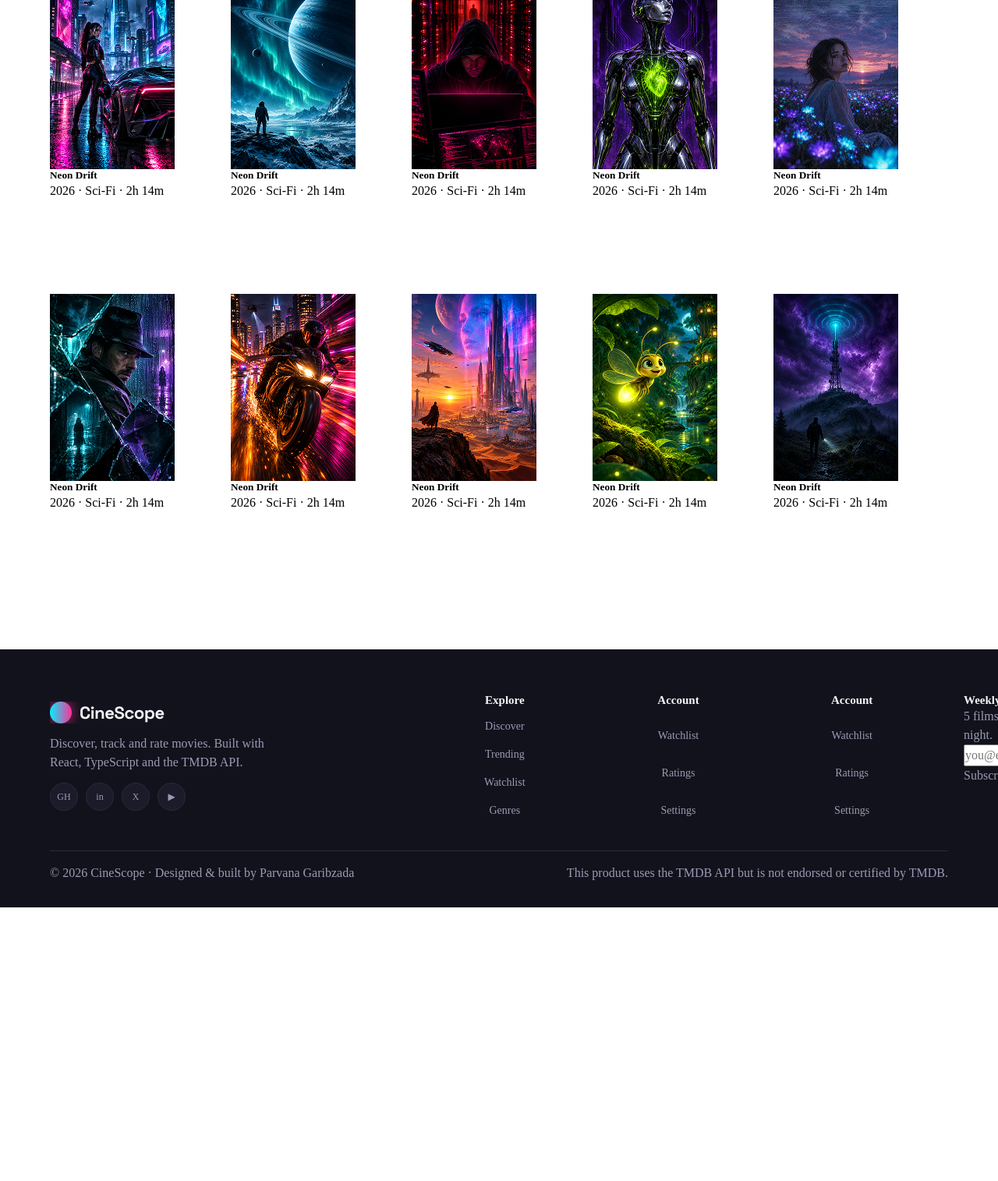
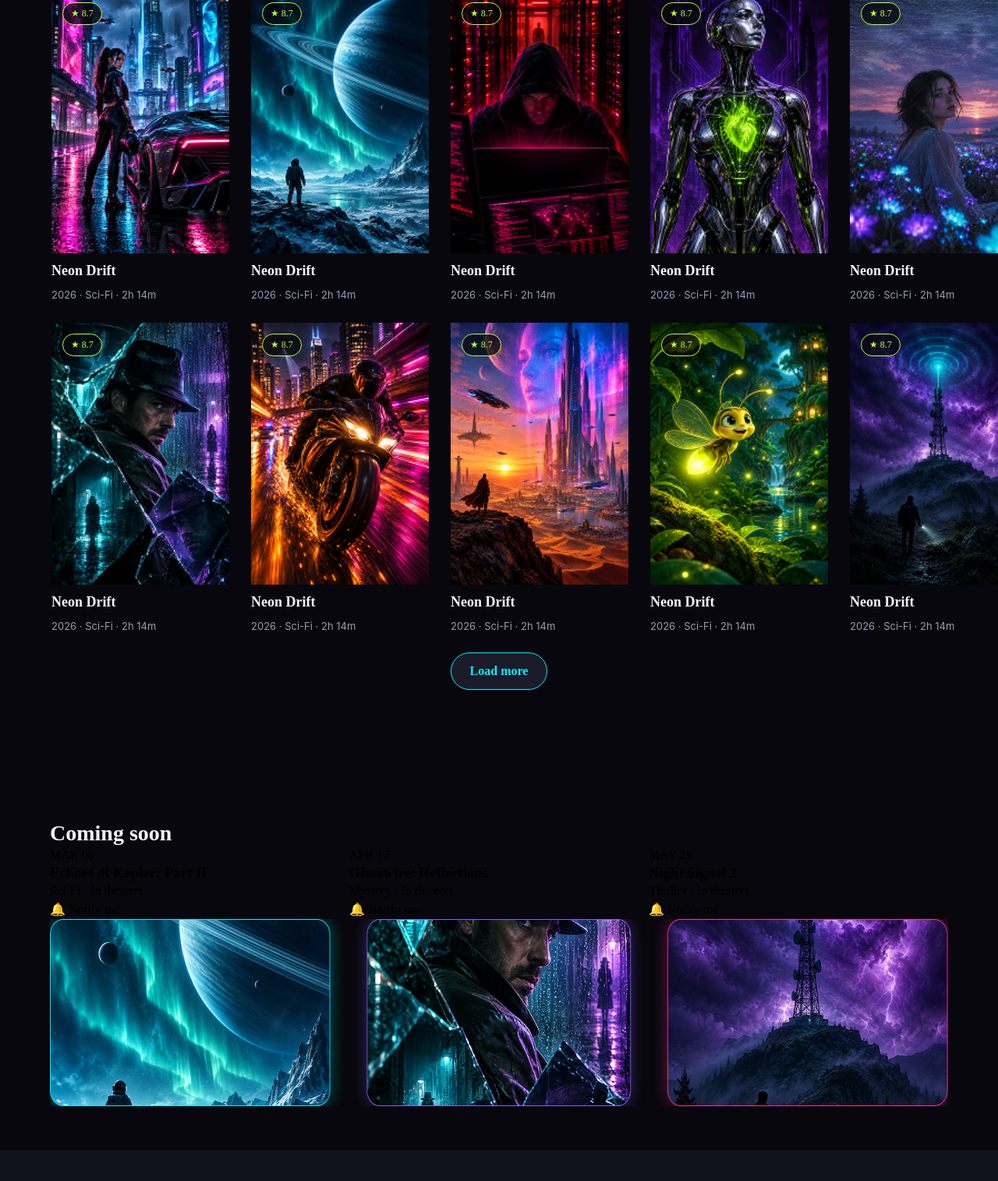
Before and after one commit to parvanagaribzada/cinema, a plain HTML site: page index.html in a window 1280 px wide. Shown: the part 765-2280 px from the top of the page at 78% size. Before the commit the page ends 1929 px from the top, so only its background shows below. Drawn offline with Linux system fonts and the light colour scheme.

Commit message:
Add files via upload

```diff
--- a/css/main.css
+++ b/css/main.css
@@ -7,6 +7,10 @@
   display: flex;
   align-items: center;
   justify-content: space-between;
+}
+
+main {
+  background-color: #07070D;
 }
 
 menu {
@@ -293,13 +297,16 @@ footer .menu ul li a {
   box-shadow: 0 0 60px 0 rgba(255, 46, 151, 0.65);
   position: relative;
   top: 60px;
-  right: 0px;
+  right: -100%;
+  z-index: 1;
 }
 
-#films {
+#films,
+#soon {
   max-width: 1440px;
   width: 100%;
   padding: 56px 64px;
+  position: relative;
 }
 
 #films .list {
@@ -307,20 +314,115 @@ footer .menu ul li a {
   align-items: center;
   justify-content: space-between;
   grid-template-columns: repeat(5, 232px);
+  gap: 24px;
 }
 
 #films .list .item {
   width: 232px;
   min-height: 400px;
   border-radius: 18px;
+  position: relative;
+  overflow-y: visible;
+  border: 2px solid transparent;
+}
+
+#films .list .item:hover img {
+  border-radius: 18px;
+  border: 2px solid #FF2E97;
+  box-shadow: 0 0 32px 0 rgba(255, 46, 151, 0.60);
+}
+
+#films .list .item img {
+  width: 100%;
+  height: 336px;
 }
 
 #films .list .item span {
   position: absolute;
   top: 14px;
   left: 14px;
+  display: inline-flex;
+  padding: 6px 10px;
+  align-items: center;
+  gap: 4px;
+  position: absolute;
+  border-radius: 999px;
+  border: 1px solid #B6FF3B;
+  background: rgba(7, 7, 13, 0.75);
+  color: #B6FF3B;
+  font-family: "JetBrains Mono";
+  font-size: 12px;
+  font-style: normal;
+  font-weight: 500;
+  line-height: normal;
+}
+
+#films .list .item h5 {
+  color: var(--color-text, #F4F4FA);
+  font-family: "Space Grotesk";
+  font-size: 18px;
+  font-style: normal;
+  font-weight: 700;
+  line-height: normal;
+  margin: 12px 0;
+}
+
+#films .list .item p {
+  color: #9A9AB5;
+  font-family: Inter;
+  font-size: 13px;
+  font-style: normal;
+  font-weight: 400;
+  line-height: normal;
 }
 
 #films h3 {
   margin-bottom: 24px;
+  color: #F4F4FA;
+  font-family: "Space Grotesk";
+  font-size: 28px;
+  font-style: normal;
+  font-weight: 700;
+  line-height: normal;
 }
+
+#films .load-btn {
+  border-radius: 999px;
+  border: 1.5px solid #00F0FF;
+  background: #1B1B2A;
+  display: flex;
+  padding: 14px 24px;
+  align-items: center;
+  gap: 8px;
+  color: #00F0FF;
+  font-family: "Space Grotesk";
+  font-size: 16px;
+  font-style: normal;
+  font-weight: 700;
+  line-height: normal;
+  margin: 24px auto 56px;
+}
+
+#soon h5 {
+  color: #F4F4FA;
+  font-family: "Space Grotesk";
+  font-size: 28px;
+  font-style: normal;
+  font-weight: 700;
+  line-height: normal;
+}
+
+#soon .list {
+  display: flex;
+  align-items: center;
+  justify-content: space-between;
+}
+
+#soon .list {
+  position: relative;
+}
+
+#soon .list .item img {
+  width: 420px;
+  height: 240px;
+}
--- a/index.html
+++ b/index.html
@@ -59,64 +59,91 @@
         </h3>
         <div class="list">
           <div class="item">
-            <span>8.7</span>
+            <span>★ 8.7</span>
             <img src="assets/images/1.png" alt="1"/>
             <h5>Neon Drift</h5>
             <p>2026 · Sci-Fi · 2h 14m</p>
           </div>
           <div class="item">
-            <span>8.7</span>
+            <span>★ 8.7</span>
             <img src="assets/images/2.png" alt="2"/>
             <h5>Neon Drift</h5>
             <p>2026 · Sci-Fi · 2h 14m</p>
           </div>
                     <div class="item">
-            <span>8.7</span>
+            <span>★ 8.7</span>
             <img src="assets/images/3.png" alt="3"/>
             <h5>Neon Drift</h5>
             <p>2026 · Sci-Fi · 2h 14m</p>
           </div>
                     <div class="item">
-            <span>8.7</span>
+            <span>★ 8.7</span>
             <img src="assets/images/4.png" alt="4"/>
             <h5>Neon Drift</h5>
             <p>2026 · Sci-Fi · 2h 14m</p>
           </div>
                     <div class="item">
-            <span>8.7</span>
+            <span>★ 8.7</span>
             <img src="assets/images/5.png" alt="5"/>
             <h5>Neon Drift</h5>
             <p>2026 · Sci-Fi · 2h 14m</p>
           </div>
                     <div class="item">
-            <span>8.7</span>
+            <span>★ 8.7</span>
             <img src="assets/images/6.png" alt="6"/>
             <h5>Neon Drift</h5>
             <p>2026 · Sci-Fi · 2h 14m</p>
           </div>
                     <div class="item">
-            <span>8.7</span>
+            <span>★ 8.7</span>
             <img src="assets/images/7.png" alt="7"/>
             <h5>Neon Drift</h5>
             <p>2026 · Sci-Fi · 2h 14m</p>
           </div>
                     <div class="item">
-            <span>8.7</span>
+            <span>★ 8.7</span>
             <img src="assets/images/8.png" alt="8"/>
             <h5>Neon Drift</h5>
             <p>2026 · Sci-Fi · 2h 14m</p>
           </div>
                     <div class="item">
-            <span>8.7</span>
+            <span>★ 8.7</span>
             <img src="assets/images/9.png" alt="9"/>
             <h5>Neon Drift</h5>
             <p>2026 · Sci-Fi · 2h 14m</p>
           </div>
                     <div class="item">
-            <span>8.7</span>
+            <span>★ 8.7</span>
             <img src="assets/images/10.png" alt="10"/>
             <h5>Neon Drift</h5>
             <p>2026 · Sci-Fi · 2h 14m</p>
+          </div>
+        </div>
+        <button class="load-btn">Load more</button>
+      </section>
+      <section id="soon">
+        <h5>Coming soon</h5>
+        <div class="list">
+          <div class="item">
+            <span>MAR 06</span>
+            <h3>Echoes of Kepler: Part II</h3>
+            <p>Sci-Fi · In theaters</p>
+            <button>🔔 Notify me</button>
+            <img src="assets/images/soon 1.png" alt="soon 1"/>
+          </div>
+          <div class="item">
+            <span>APR 17</span>
+            <h3>Glasswire: Reflections</h3>
+            <p>Mystery · In theaters</p>
+            <button>🔔 Notify me</button>
+            <img src="assets/images/soon 2.png" alt="soon 2"/>
+          </div>
+          <div class="item">
+            <span>MAY 29</span>
+            <h3>Night Signal 2</h3>
+            <p>Thriller · In theaters</p>
+            <button>🔔 Notify me</button>
+            <img src="assets/images/soon 3.png" alt="soon 3"/>
           </div>
         </div>
       </section>
```
Also changed, not shown: assets/images/soon 1.png (added), assets/images/soon 2.png (added), assets/images/soon 3.png (added).
